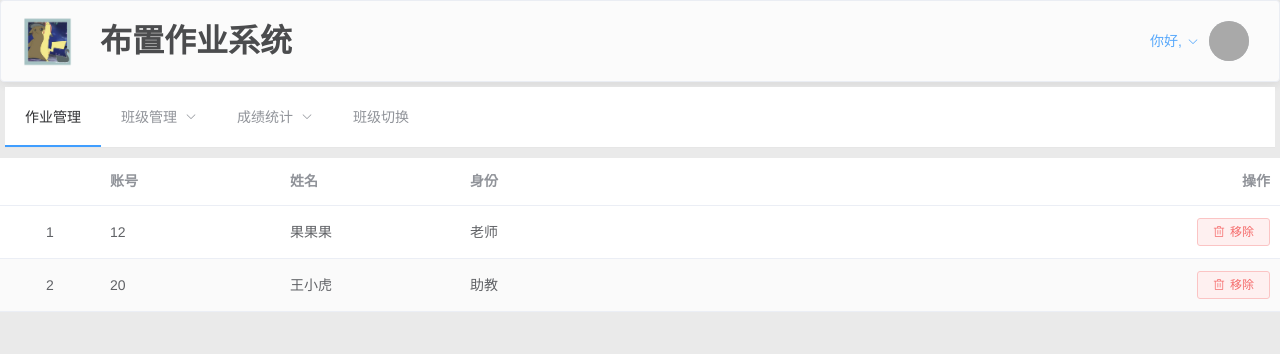
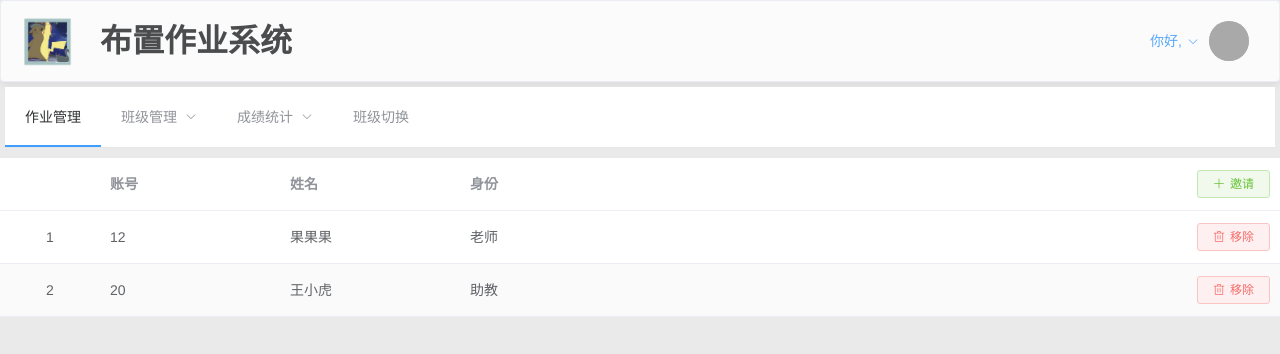
Before and after one commit to CrxusDonts/teacherApp, a Vue app in the folder src/frontend/: page /assistantManagement in a window 1280 px wide. Shown: the top 354 px of the page. Built offline with nearby package versions, Linux system fonts and the light colour scheme; no server answers; grey boxes are pictures that could not be loaded.

Commit message:
完成添加助教的页面

```diff
--- a/src/frontend/src/router/index.js
+++ b/src/frontend/src/router/index.js
@@ -8,7 +8,6 @@ import HomeworkManagement from '../views/HomeComponents/HomeworkManagement';
 import StudentManagement from '../views/HomeComponents/StudentManagement';
 import StudentApply from '../views/HomeComponents/StudentApply';
 import AssistantManagement from '../views/HomeComponents/AssistantManagement';
-import AssistantInvite from '../views/HomeComponents/AssistantInvite';
 import InviteMe from '../views/HomeComponents/InviteMe';
 import GradeByClass from '../views/HomeComponents/GradeByClass';
 import GradeByStudent from '../views/HomeComponents/GradeByStudent';
@@ -69,11 +68,6 @@ const routes = [{
             component: AssistantManagement
         },
         {
-            path: '/assistantInvite',
-            name: 'AssistantInvite',
-            component: AssistantInvite
-        },
-        {
             path: '/inviteMe',
             name: 'InviteMe',
             component: InviteMe
--- a/src/frontend/src/views/Home.vue
+++ b/src/frontend/src/views/Home.vue
@@ -9,7 +9,6 @@
                 <el-menu-item index="studentManagement">学生管理</el-menu-item>
                 <el-menu-item index="studentApply">学生申请 <el-badge :value="12" /></el-menu-item>
                 <el-menu-item index="assistantManagement">助教管理</el-menu-item>
-                <el-menu-item index="assistantInvite">邀请助教</el-menu-item>
                 <el-menu-item index="inviteMe">邀请我的 <el-badge :value="12" /></el-menu-item>
             </el-submenu>
             <el-submenu index="grade">
--- a/src/frontend/src/views/HomeComponents/AssistantInvite.vue
+++ /dev/null
@@ -1,13 +0,0 @@
-<template>
-    <div></div>
-</template>
-
-<script>
-export default {
-    name: 'AssistantInvite'
-};
-</script>
-
-<style scoped>
-
-</style>
--- a/src/frontend/src/views/HomeComponents/AssistantManagement.vue
+++ b/src/frontend/src/views/HomeComponents/AssistantManagement.vue
@@ -1,4 +1,5 @@
 <template>
+    <div>
         <el-table
             :data="tableData"
             stripe
@@ -25,12 +26,30 @@
             <el-table-column
                 align="right"
                 label="操作">
+                <template slot="header">
+                    <el-button type="success" plain icon="el-icon-plus" size="mini"
+                               @click="dialogFormVisible = true">邀请</el-button>
+                </template>
                 <template slot-scope="scope">
                     <el-button type="danger" plain icon="el-icon-delete" size="mini"
                                @click="handleRemove(scope.$index, scope.row)">移除</el-button>
                 </template>
             </el-table-column>
         </el-table>
+        <!--邀请助教对话框-->
+        <el-dialog title="邀请助教" :visible.sync="dialogFormVisible">
+            <el-form :model="form">
+                <el-form-item label="账号" :label-width="formLabelWidth">
+                    <!-- 暂未实现自动获得焦点-->
+                    <el-input v-model="form.id" autocomplete="off" :autofocus="true"></el-input>
+                </el-form-item>
+            </el-form>
+            <div slot="footer" class="dialog-footer">
+                <el-button @click="cancel">取 消</el-button>
+                <el-button type="primary" @click="invite">邀 请</el-button>
+            </div>
+        </el-dialog>
+    </div>
 </template>
 
 <script>
@@ -46,13 +65,30 @@ export default {
                 id: '20',
                 name: '王小虎',
                 status: '助教',
-            }]
+            }],
+            form: {
+                id: ''
+            },
+            dialogFormVisible: false,
+            formLabelWidth: '120px'
         };
     },
-    methods :{
+    methods: {
         // 移除助教
         handleRemove(index, row) {
             console.log(index, row);
+        },
+        // 邀请助教
+        invite () {
+            this.dialogFormVisible = false;
+            // 向后端发送请求
+
+            this.form.id='';
+        },
+        // 取消邀请
+        cancel () {
+            this.dialogFormVisible = false;
+            this.form.id='';
         }
     }
 };
```
Lines whose indentation alone changed are shown as unchanged.
